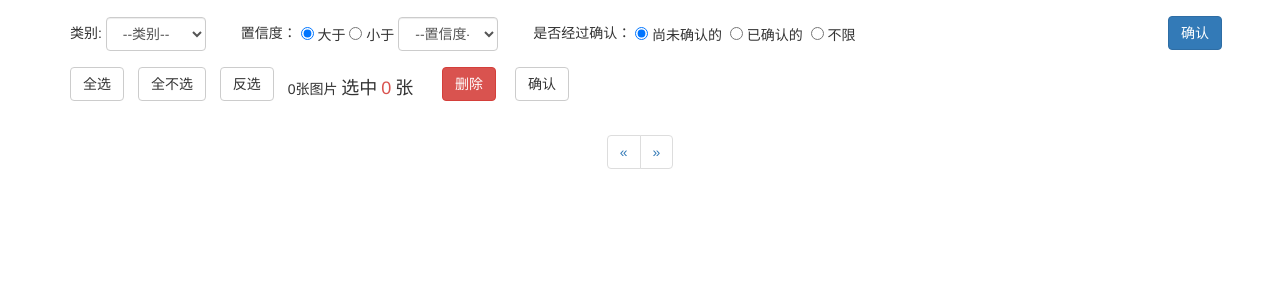
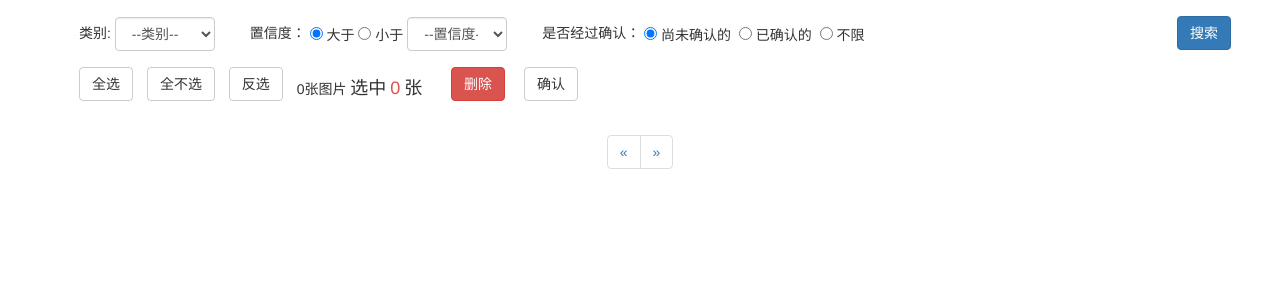
Before and after one commit to IsanHu/imageRetrain, a Flask app: page /categoryimages in a window 1280 px wide. Shown: the top 300 px of the page. Run offline with Flask 2, Linux system fonts and the light colour scheme; parts of the project's set-up code (start-up, migrations or seed data) failed here and were passed over; some libraries are stand-ins or nearby versions.

Commit message:
no message

```diff
--- a/templates/index.html
+++ b/templates/index.html
@@ -13,7 +13,7 @@
 
 </style>
 
-<div class="container" id="task_page">
+<div class="container" id="task_page" style="width: 90%; margin-left: 5%" >
   <div style="position: fixed;z-index: 99;background:rgba(255, 255, 255, 0.9); width:90%">
     <div class="form-inline" style="margin-top: 16px">
 
@@ -67,7 +67,7 @@
         </div>
 
         <div class="form-group" style="height: 30px; float: right;">
-          <button class="btn btn-primary" id="searchButton" type="button">确认</button>
+          <button class="btn btn-primary" id="searchButton" type="button">搜索</button>
         </div>
 
     </div>
```
